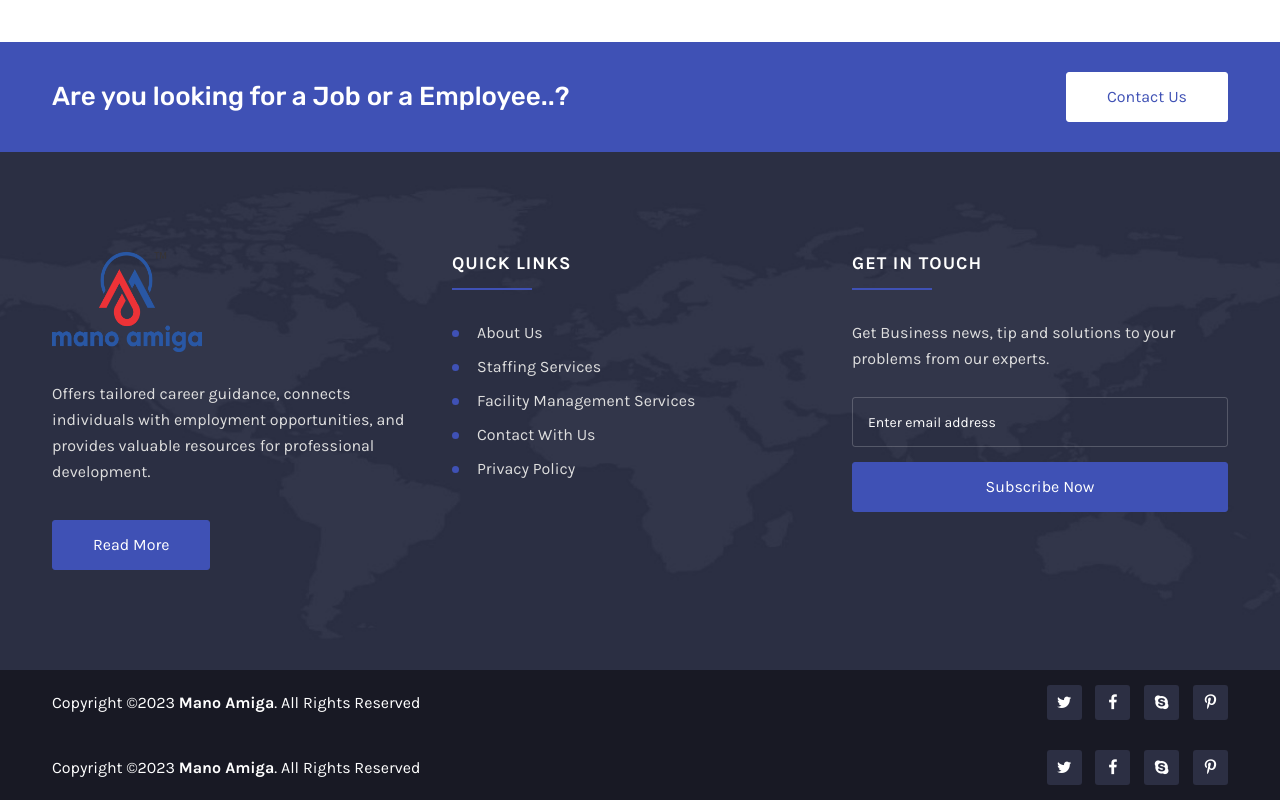
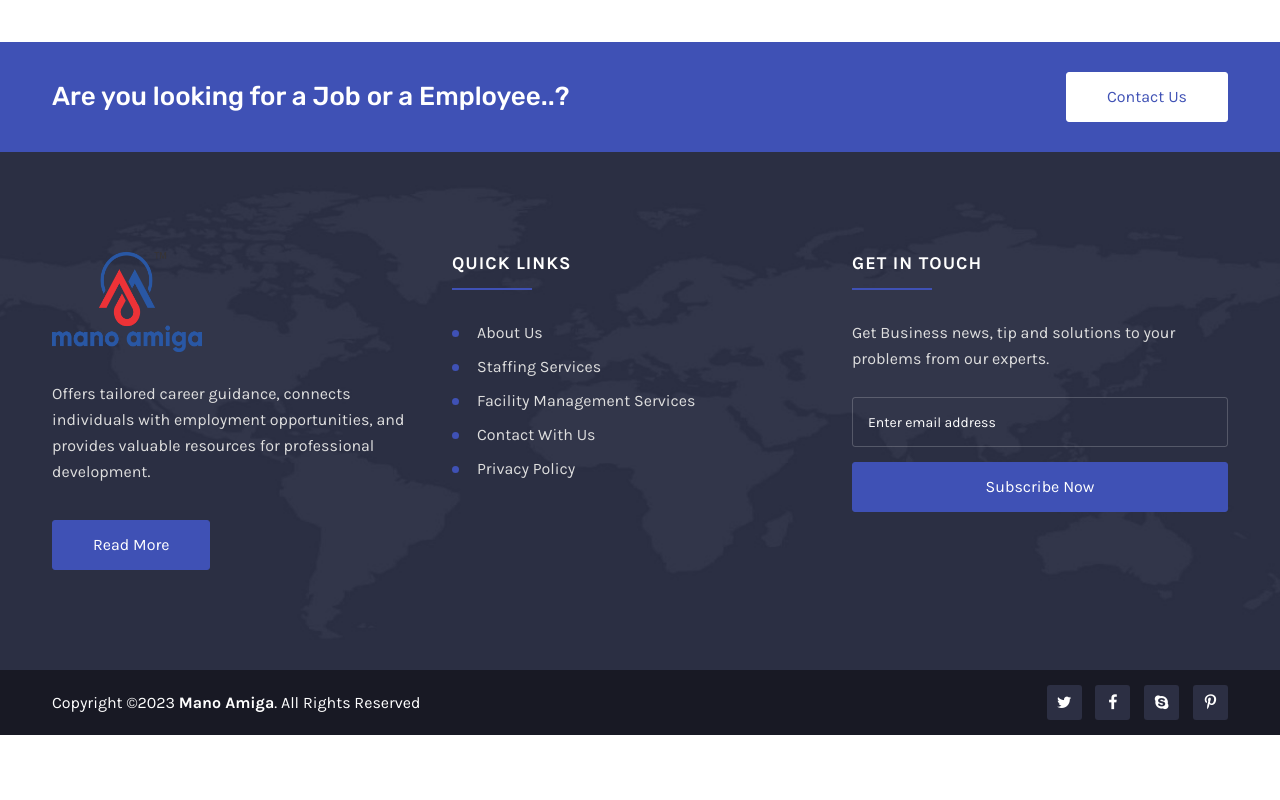
Before and after one commit to mano-namiga/website, a plain HTML site: page security.html in a window 1280 px wide. Shown: the part 1793-2593 px from the top of the page. After the commit the page ends 2528 px from the top, so only its background shows below. Drawn offline with Linux system fonts and the light colour scheme.

Commit message:
Update security.html
footer changed

```diff
--- a/security.html
+++ b/security.html
@@ -344,36 +344,6 @@
         </div>
         <!--// Footer Area -->
 
-            <!-- Footer Copyright Area -->
-            <div class="footer-copyrightarea">
-                <div class="container">
-                    <div class="row align-items-center">
-                        <div class="col-md-8 col-12">
-                            <p class="footer-copyright">Copyright ©2023 <a href="index.html">Mano Amiga</a>. All Rights
-                                Reserved</p>
-                        </div>
-                        <div class="col-md-4 col-12">
-                            <div class="footer-copyrightsocial">
-                                <ul>
-                                    <li><a href="#" data-toggle="tooltip" data-placement="top" title="Twitter"><i
-                                                class="fa fa-twitter"></i></a></li>
-                                    <li><a href="#" data-toggle="tooltip" data-placement="top" title="Facebook"><i
-                                                class="fa fa-facebook-f"></i></a></li>
-                                    <li><a href="#" data-toggle="tooltip" data-placement="top" title="Skype"><i
-                                                class="fa fa-skype"></i></a></li>
-                                    <li><a href="#" data-toggle="tooltip" data-placement="top" title="Pinterest"><i
-                                                class="fa fa-pinterest-p"></i></a></li>
-                                </ul>
-                            </div>
-                        </div>
-                    </div>
-                </div>
-            </div>
-            <!--// Footer Copyright Area -->
-
-        </div>
-        <!--// Footer Area -->
-
     </div>
     <!--// Wrapper -->
 
```
